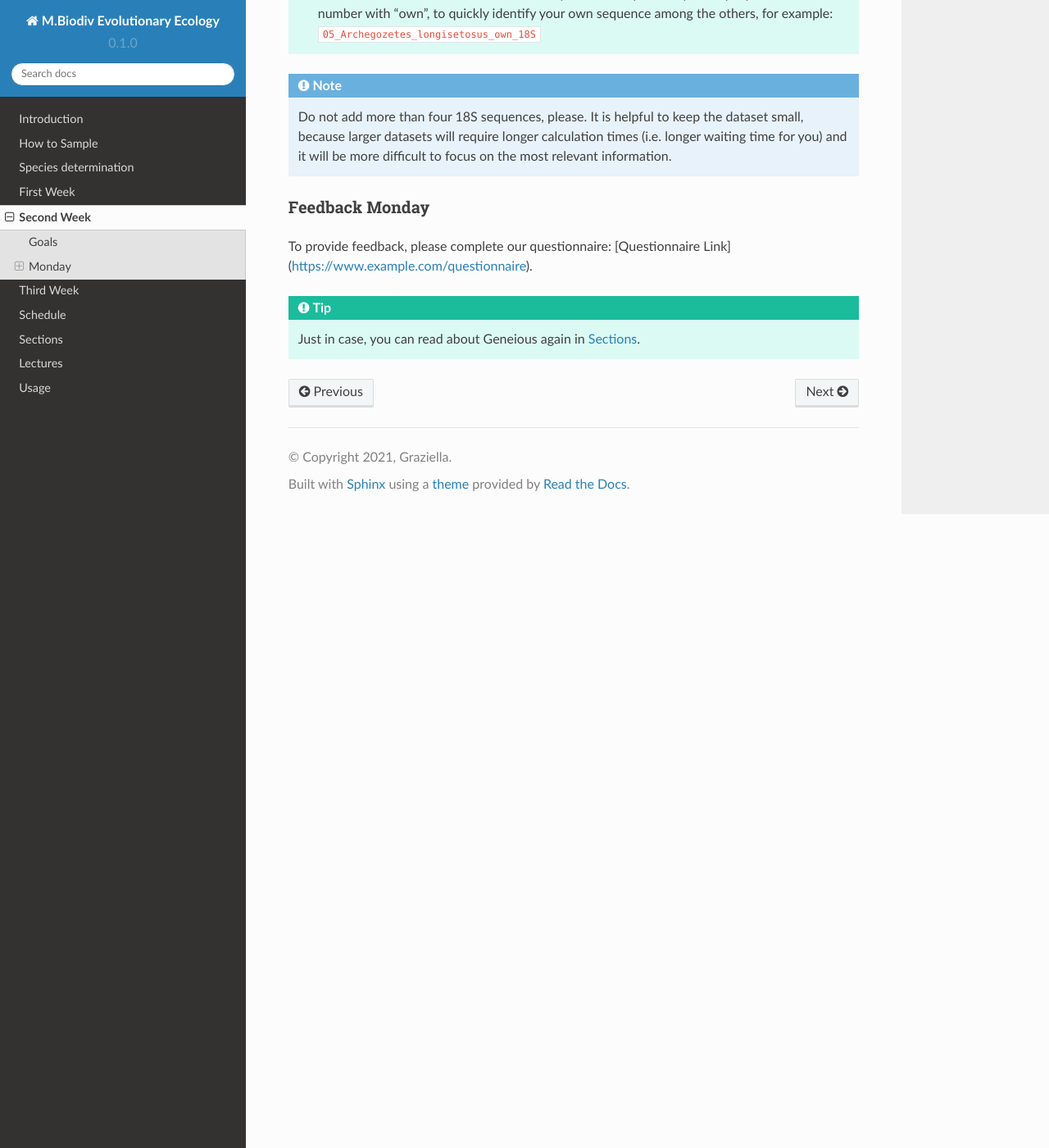
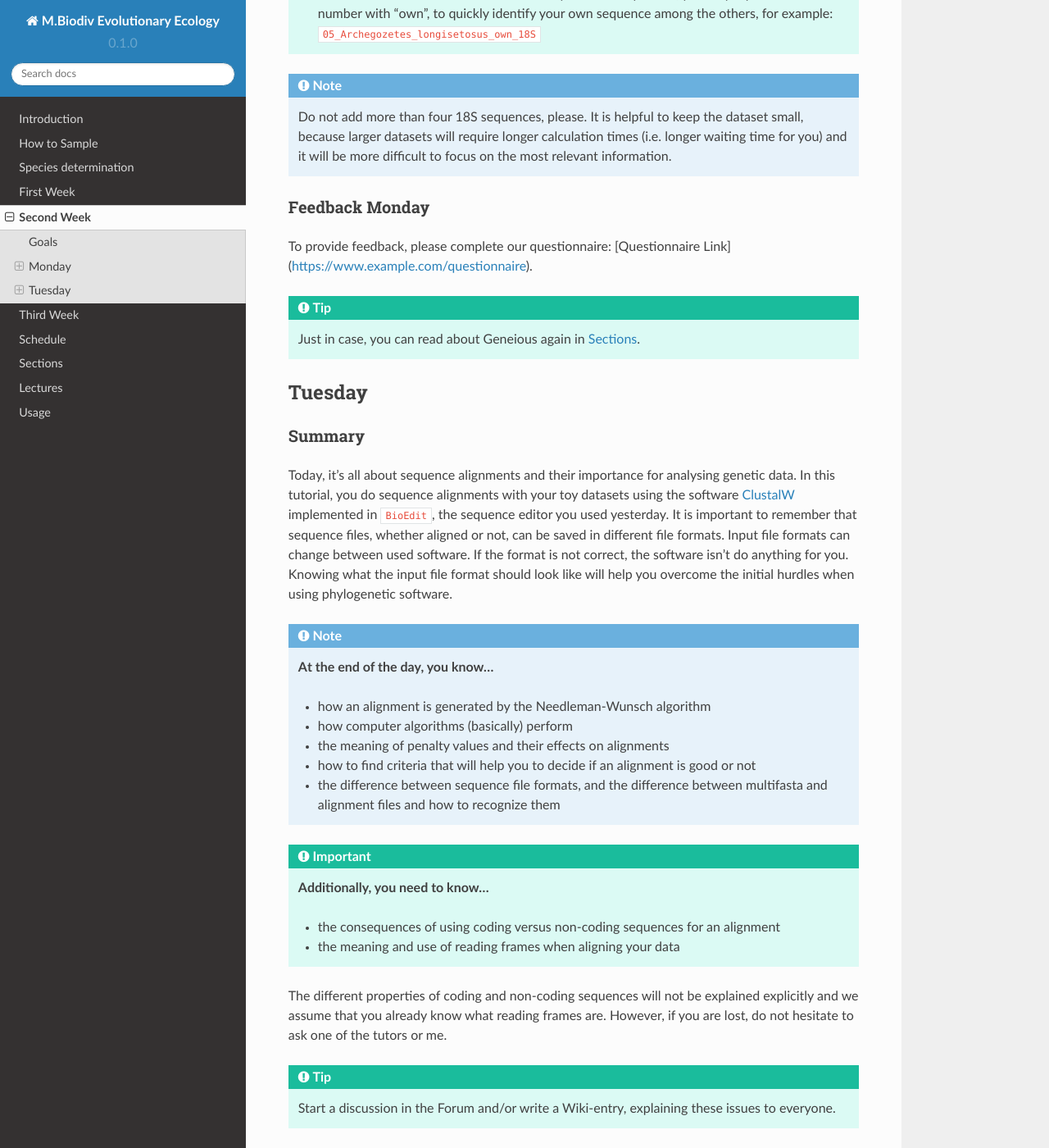
Before and after one commit to bheimbu/evolutionary_ecology, a Sphinx documentation site: the page built from docs/source/second_week.rst, in a window 1280 px wide and 1400 px high, scrolled down 5306 px. Shown: the whole window at 82% size. Built offline with Sphinx 7.4.7 and the Read the Docs theme 2.0.0, drawn with Linux system fonts in a browser that asks for light colours; cross-references to code outside the pages are shown as plain code.

Commit message:
Update second_week.rst

```diff
--- a/docs/source/second_week.rst
+++ b/docs/source/second_week.rst
@@ -192,3 +192,33 @@ To provide feedback, please complete our questionnaire: [Questionnaire Link](htt
 
 .. tip::
    Just in case, you can read about Geneious again in :ref:`section`.
+
+.. _Tuesday_Second_Week:
+Tuesday
+------
+
+Summary
+^^^^^^^
+
+Today, it's all about sequence alignments and their importance for analysing genetic data. In this tutorial, you do sequence alignments with your toy datasets using the software `ClustalW <http://www.clustal.org/clustal2/>`_ implemented in :re:`BioEdit`, the sequence editor you used yesterday.
+It is important to remember that sequence files, whether aligned or not, can be saved in different file formats. Input file formats can change between used software. If the format is not correct, the software isn't do anything for you. Knowing what the input file format should look like will help you overcome the initial hurdles when using phylogenetic software.
+
+.. note::
+  **At the end of the day, you know…**
+
+  - how an alignment is generated by the Needleman-Wunsch algorithm
+  - how computer algorithms (basically) perform
+  - the meaning of penalty values and their effects on alignments
+  - how to find criteria that will help you to decide if an alignment is good or not
+  - the difference between sequence file formats, and the difference between multifasta and alignment files and how to recognize them
+
+.. important::
+  **Additionally, you need to know…**
+
+  - the consequences of using coding versus non-coding sequences for an alignment
+  - the meaning and use of reading frames when aligning your data
+
+The different properties of coding and non-coding sequences will not be explained explicitly and we assume that you already know what reading frames are. However, if you are lost, do not hesitate to ask one of the tutors or me.
+
+.. tip::
+  Start a discussion in the Forum and/or write a Wiki-entry, explaining these issues to everyone.
```
